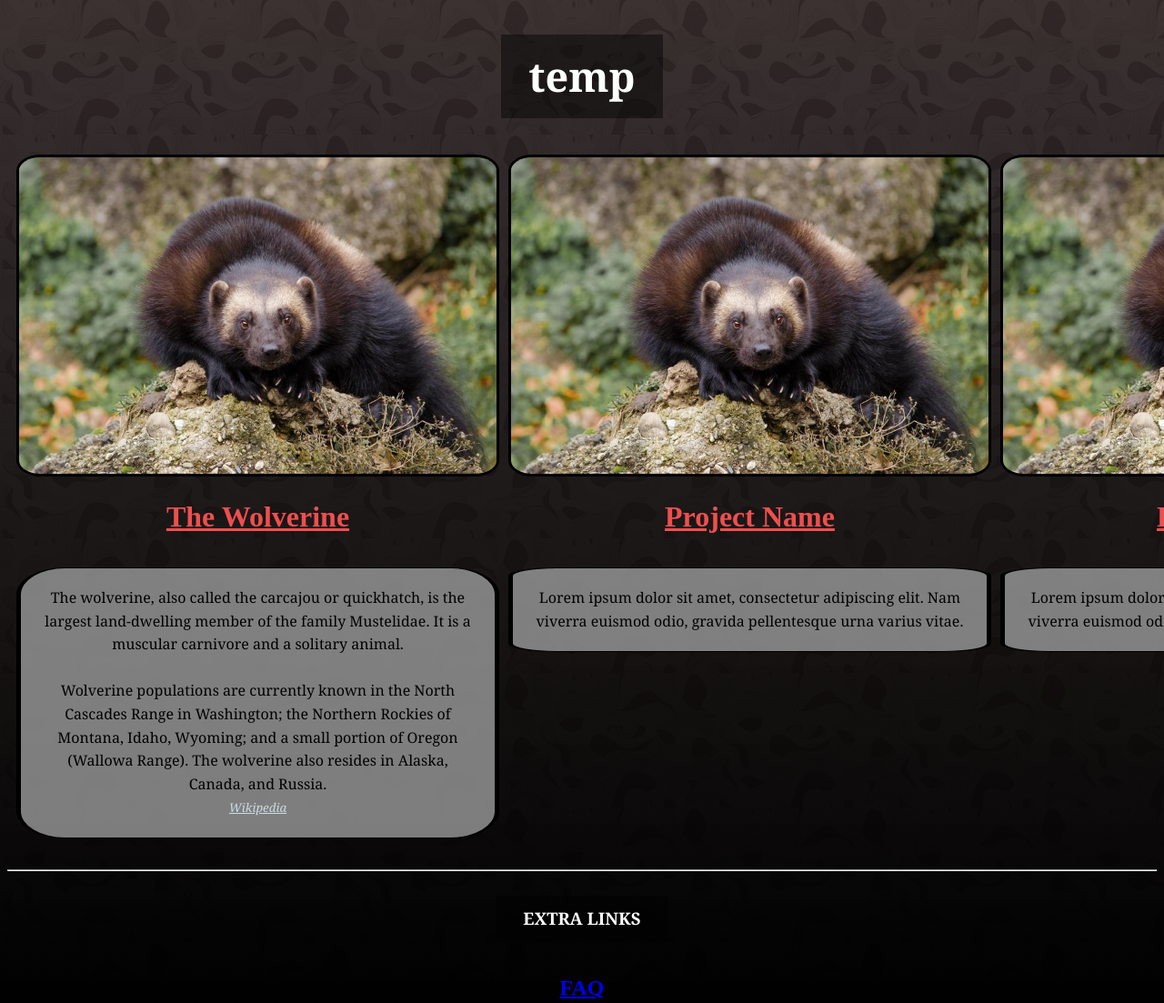
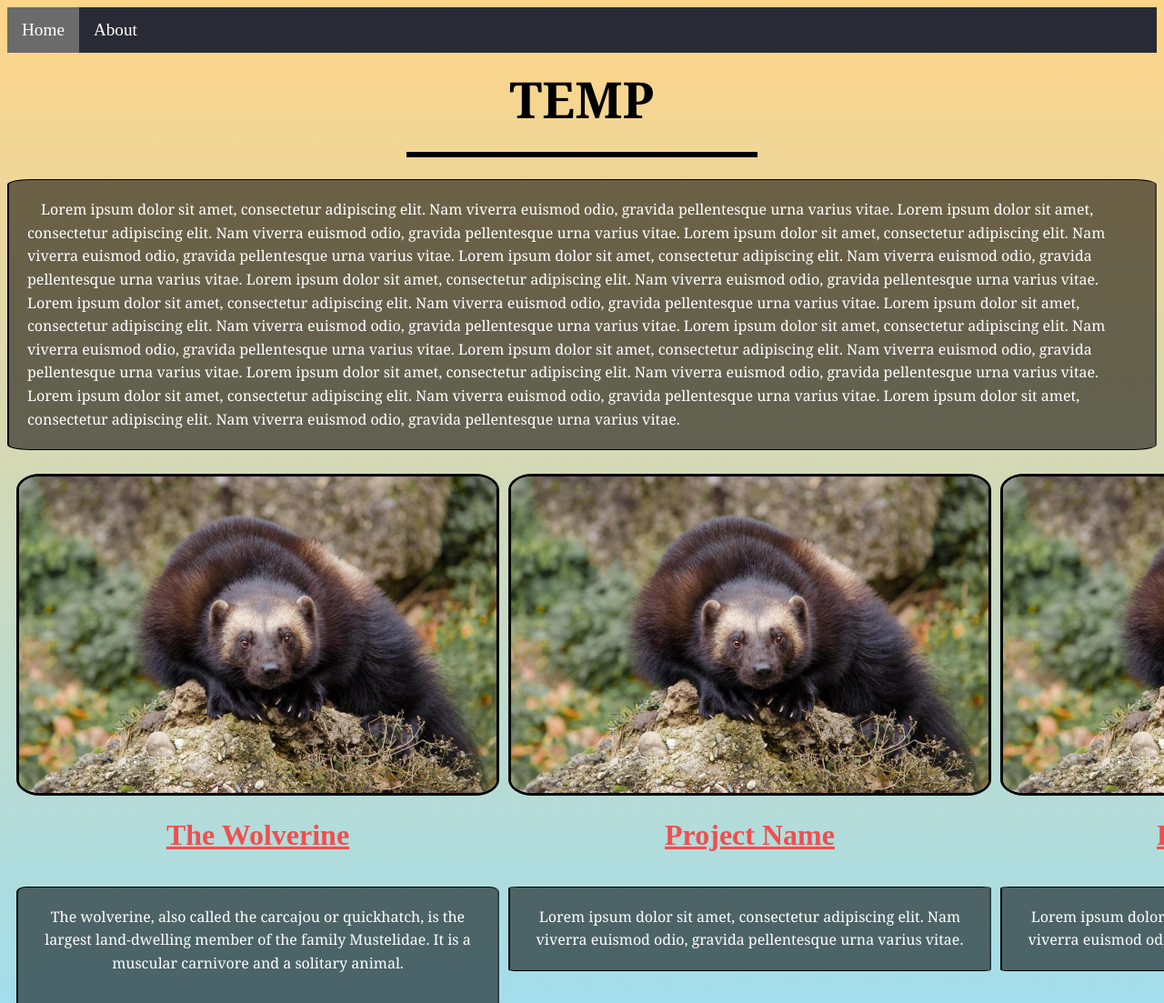
Before and after one commit to ANOG0/WEBSITE, a plain HTML site: page index.html in a window 1280 px wide. Shown: the top 1103 px of the page at 91% size. Drawn offline with Linux system fonts and the light colour scheme.

Commit message:
Website Fixes + Navbar
Added Nav Bar to the website, alongisde a few changes to the CSS and INDEX.HTML

```diff
--- a/css/alternate-style.css
+++ /dev/null
@@ -1,85 +0,0 @@
-body {
-	margin-top: 50x; /* 50px is the height of the navbar - change this if the navbarn height changes */
-}
-
-.portfolio-item {
-	margin-bottom: 25px;
-}
-
-footer {
-	margin: 50px 0;
-}
-
-.gridify {
-	display: grid;
-	grid-template: repeat(1, 1fr) / repeat(3, 1fr);
-	min-width: 0;
-	min-height: 0;
-	padding: 10px;
-	grid-gap: 10px;
-}
-
-.container {
-	max-width: 500px;
-	margin: auto;
-}
-
-.main {
-	background-image: linear-gradient(rgba(49, 39, 39, 0.95), rgb(0, 0, 0)), url(backgrounds/looping.jpg);
-}
-
-.img-responsive {
-	width: 525px  ;
-	height: 300 ;
-	border-radius: 5%;
-	border-right : 3px solid #000000;
-	border-left : 3px solid #000000;
-	border-top : 3px solid #000000;
-	border-bottom : 3px solid #000000;
-}
-
-.link {
-	color: rgb(238, 79, 79);
-}
-.alt-link {
-	color: rgb(202, 220, 228)
-}
-
-.styled {
-	display: inline-block;
-	color: #000000;
-	font-family: Georgia, serif;
-	line-height: 1.6;
-	padding: 20px;
-	background-color: #a7a7a7bd;
-	border-right : 5px solid #000000;
-	border-left : 5px solid #000000;
-	border-radius: 10%;
-	border-top : 1px solid #000000;
-	border-bottom : 1px solid #000000;
-}
-
-.text {
-	display: inline-block;
-	color: #ffffff;
-	font-family: Georgia, serif;
-	line-height: 1.6;
-	padding: 10px;
-	padding-left: 30px;
-	padding-right: 30px;
-	background-color: #00000071;
-}
-
-.title-text {
-	font-size: 45px;
-	display: inline-block;
-	color: #ffffff;
-	font-family: Georgia, serif;
-	line-height: 1.6;
-	padding: 10px;
-	padding-left: 30px;
-	padding-right: 30px;
-	background-color: #00000071;
-}
-
-div {text-align: center;}
--- a/css/style.css
+++ b/css/style.css
@@ -24,8 +24,80 @@ footer {
 	margin: auto;
 }
 
+.overflow-container {
+	overflow: hidden;
+}
+
+.nav-ul {
+	list-style-type: none;
+	margin: 0;
+	padding: 0;
+	overflow: hidden;
+}
+
+.nav-li {
+	float: left;
+}
+
+.active {
+	background-color: #6b6b6b;
+}
+
+.nav-a {
+	display: block;
+	color: white;
+	text-align: center;
+	padding: 14px 16px;
+	text-decoration: none;
+	font-size: larger;
+}
+
+  /* Change the link color to #111 (black) on hover */
+.nav-a:hover {
+	background-color: #111;
+}
+
+.ws-black {
+	background-color: #282A35 !important;
+	color: white !important;
+}
+
+hr {
+	width: 30%;
+	border: solid black;
+}
+
+.button {
+	border: none;
+	color: white;
+	padding: 16px 32px;
+	text-align: center;
+	text-decoration: none;
+	display: inline-block;
+	font-size: 16px;
+	margin: 4px 2px;
+	transition-duration: 0.4s;
+	cursor: pointer;
+}
+
+.sliding-background {
+	background: url(backgrounds/repeating.png) repeat-x;
+	height: 5076px;
+	width: 5076px;
+	animation: slide 60s linear infinite;
+}
+
+@keyframes slide{
+	0% {
+	  transform: translate3d(0, 0, 0);
+	}
+	100% {
+	  transform: translate3d(-1692px, 0, 0);
+	}
+}
+
 .main {
-	background-image: linear-gradient(rgba(49, 39, 39, 0.95), rgb(0, 0, 0)), url(backgrounds/looping.jpg);
+	background-image: linear-gradient(rgba(204, 188, 136, 0.95), rgb(201, 166, 72)) url(backgrounds/repeating.png);
 }
 
 .img-responsive {
@@ -42,19 +114,27 @@ footer {
 	color: rgb(238, 79, 79);
 }
 .alt-link {
-	color: rgb(202, 220, 228)
+	color: rgb(207, 241, 255)
+}
+
+.indent {
+	text-indent: 15px;
+}
+
+.left-align {
+	text-align: left;
 }
 
 .styled {
 	display: inline-block;
-	color: #000000;
+	color: #ffffff;
 	font-family: Georgia, serif;
 	line-height: 1.6;
 	padding: 20px;
-	background-color: #a7a7a7bd;
-	border-right : 5px solid #000000;
-	border-left : 5px solid #000000;
-	border-radius: 10%;
+	background-color: rgba(0, 0, 0, 0.548);
+	border-right : 2px solid #00000057;
+	border-left : 2px solid #000000;
+	border-radius: 2%;
 	border-top : 1px solid #000000;
 	border-bottom : 1px solid #000000;
 }
@@ -71,15 +151,13 @@ footer {
 }
 
 .title-text {
-	font-size: 45px;
+	font-size: 55px;
 	display: inline-block;
-	color: #ffffff;
+	color: #000000;
 	font-family: Georgia, serif;
-	line-height: 1.6;
-	padding: 10px;
+	line-height: .5;
 	padding-left: 30px;
 	padding-right: 30px;
-	background-color: #00000071;
 }
 
 div {text-align: center;}
--- a/index.html
+++ b/index.html
@@ -5,19 +5,50 @@
     <meta name="viewport" content="width=device-width, initial-scale=1.0">
 
     <link href="css/style.css" rel="stylesheet">
+
+    <style>
+      body {
+        background-image: linear-gradient(rgb(255, 213, 135), rgb(144, 223, 255));
+      };
+    </style>
   </head>
 
-  <body class="main">
+  <body>
 
+    <ul class="horizontal ws-black nav-ul">
+      <li class="nav-li"> <a class="active nav-a" href="index.html">Home</a> </li>
+      <li class="nav-li"> <a class="nav-a" href="about.html">About</a> </li>
+    </ul>
 
-    <div>
+      <!-- <div class="overflow-container">
+        <div class="sliding-background"></div>
+      </div> -->
 
       <div class="title">
 
         <div class="col-lg-12">
-          <h1 class="title-text">temp</h1>
+          <h1 class="title-text"> TEMP </h1>
         </div>
 
+      </div>
+
+      <hr>
+
+      <div>
+        <p class="styled indent left-align">
+          Lorem ipsum dolor sit amet, consectetur adipiscing elit. Nam viverra euismod odio, gravida pellentesque urna varius vitae.
+          Lorem ipsum dolor sit amet, consectetur adipiscing elit. Nam viverra euismod odio, gravida pellentesque urna varius vitae.
+          Lorem ipsum dolor sit amet, consectetur adipiscing elit. Nam viverra euismod odio, gravida pellentesque urna varius vitae.
+          Lorem ipsum dolor sit amet, consectetur adipiscing elit. Nam viverra euismod odio, gravida pellentesque urna varius vitae.
+          Lorem ipsum dolor sit amet, consectetur adipiscing elit. Nam viverra euismod odio, gravida pellentesque urna varius vitae.
+          Lorem ipsum dolor sit amet, consectetur adipiscing elit. Nam viverra euismod odio, gravida pellentesque urna varius vitae.
+          Lorem ipsum dolor sit amet, consectetur adipiscing elit. Nam viverra euismod odio, gravida pellentesque urna varius vitae.
+          Lorem ipsum dolor sit amet, consectetur adipiscing elit. Nam viverra euismod odio, gravida pellentesque urna varius vitae.
+          Lorem ipsum dolor sit amet, consectetur adipiscing elit. Nam viverra euismod odio, gravida pellentesque urna varius vitae.
+          Lorem ipsum dolor sit amet, consectetur adipiscing elit. Nam viverra euismod odio, gravida pellentesque urna varius vitae.
+          Lorem ipsum dolor sit amet, consectetur adipiscing elit. Nam viverra euismod odio, gravida pellentesque urna varius vitae.
+          Lorem ipsum dolor sit amet, consectetur adipiscing elit. Nam viverra euismod odio, gravida pellentesque urna varius vitae.
+        </p>
       </div>
 
       <div class="gridify">
@@ -55,16 +86,6 @@
 
     <hr>
 
-    <div class="container">
-      <div>
-
-        <h3 class="text"> EXTRA LINKS </h3>
-        <h2><a href='faq.html'>FAQ</a></h2>
-
-      </div>
-
-    </div>
-
   </body>
 
 </html>
```
Also changed, not shown: about.html (added, +44 -0 lines), faq.html (deleted, +0 -17 lines), assets/images/goobin time.png (added), css/backgrounds/repeating.png (added).
